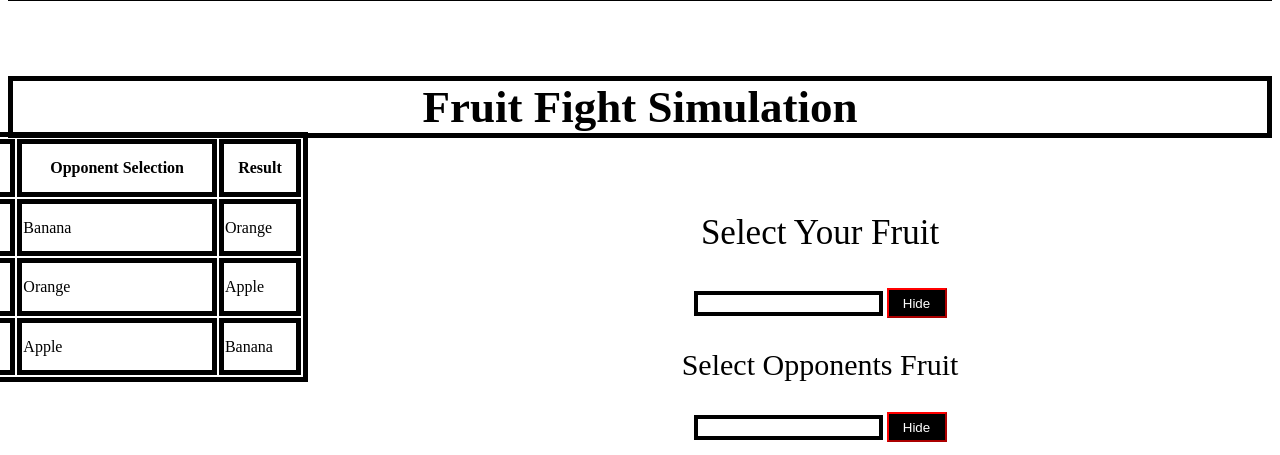
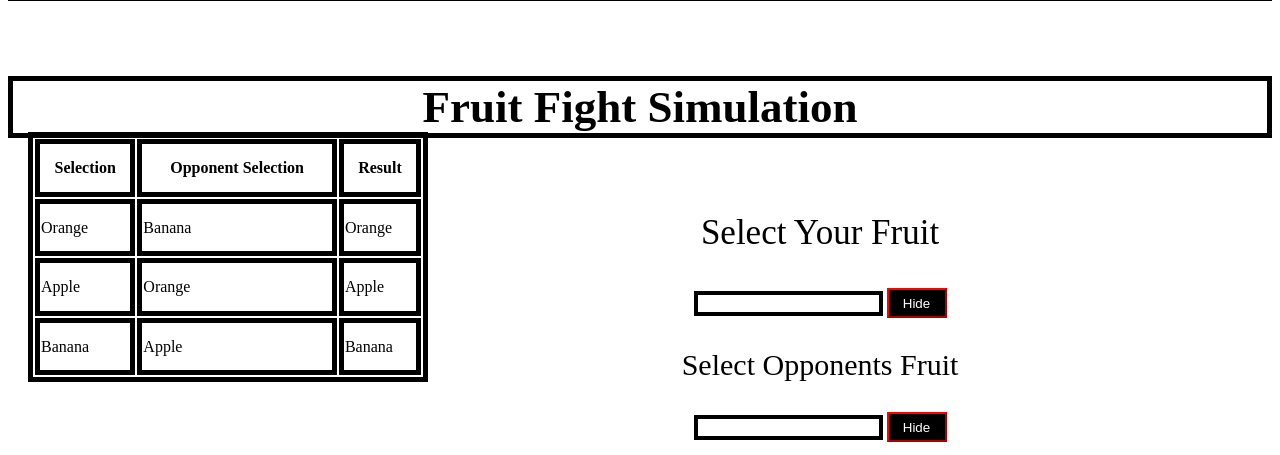
Before and after one commit to fernchavz/FruitFights2, a plain HTML site: page index.html in a window 1280 px wide. Shown: the part 2023-2478 px from the top of the page. Drawn offline with Linux system fonts and the light colour scheme.

Commit message:
Update index.css

```diff
--- a/index.css
+++ b/index.css
@@ -21,6 +21,6 @@ img{width: 300px; height: 275px}
 #opponentInput{position:relative;right:-180px;border: 4.5px solid}
 #userInput{position:relative;right:-180px;border: 4.5px solid;}
 #fight{width:100px;height:40px;font-size:30px;color:black;background:grey;border:3px solid;border-color:black}
-table{position:relative;top:-1115px;left: -100px;border:5px solid;width: 400px;height:250px}
+table{position:relative;top:-1115px;left: 20px;border:5px solid;width: 400px;height:250px}
 tr,td,th{border: 5px solid black}
 #results{position:relative;top:-350px;border:5px solid;font-size:35px}
```
